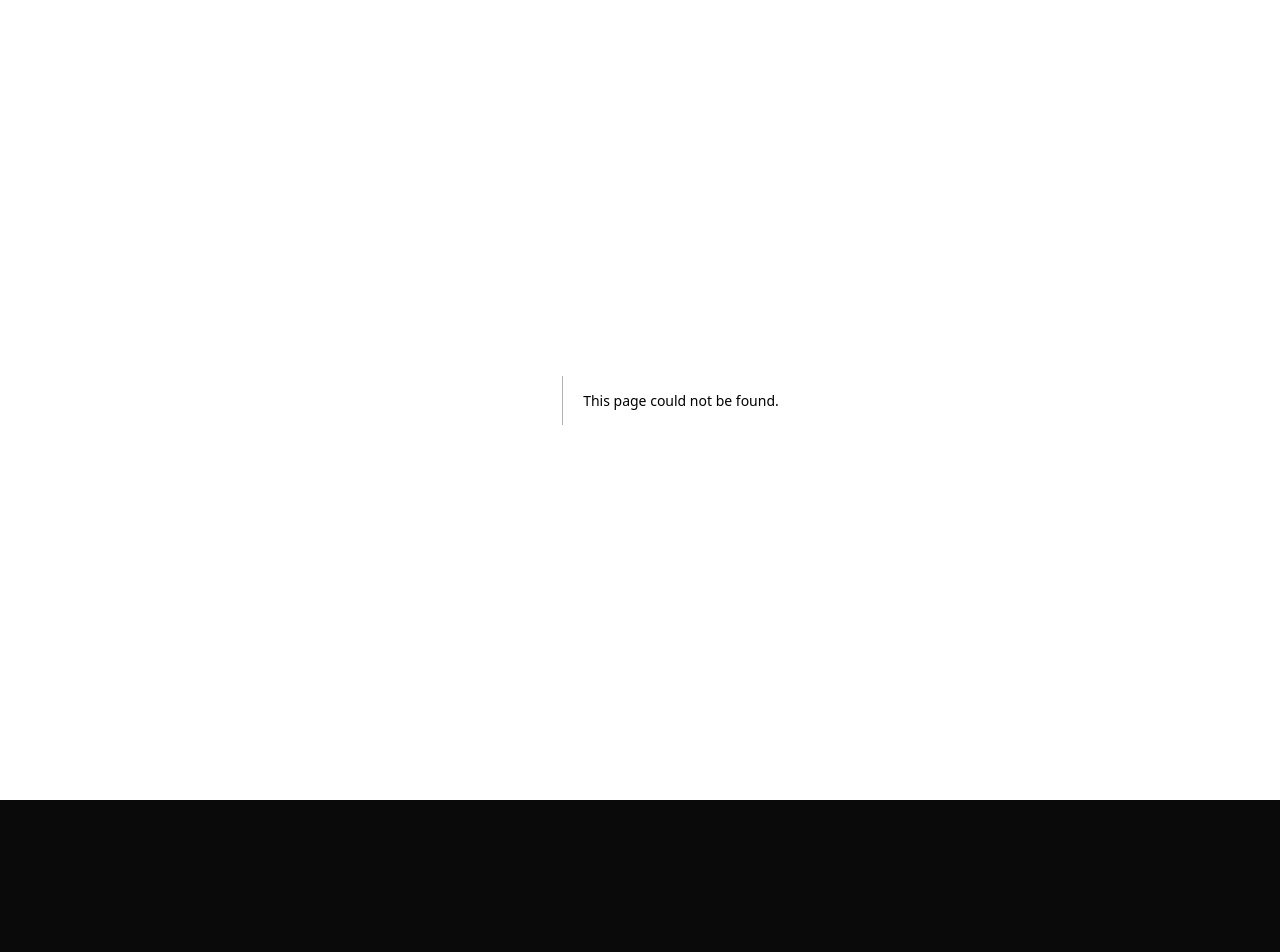
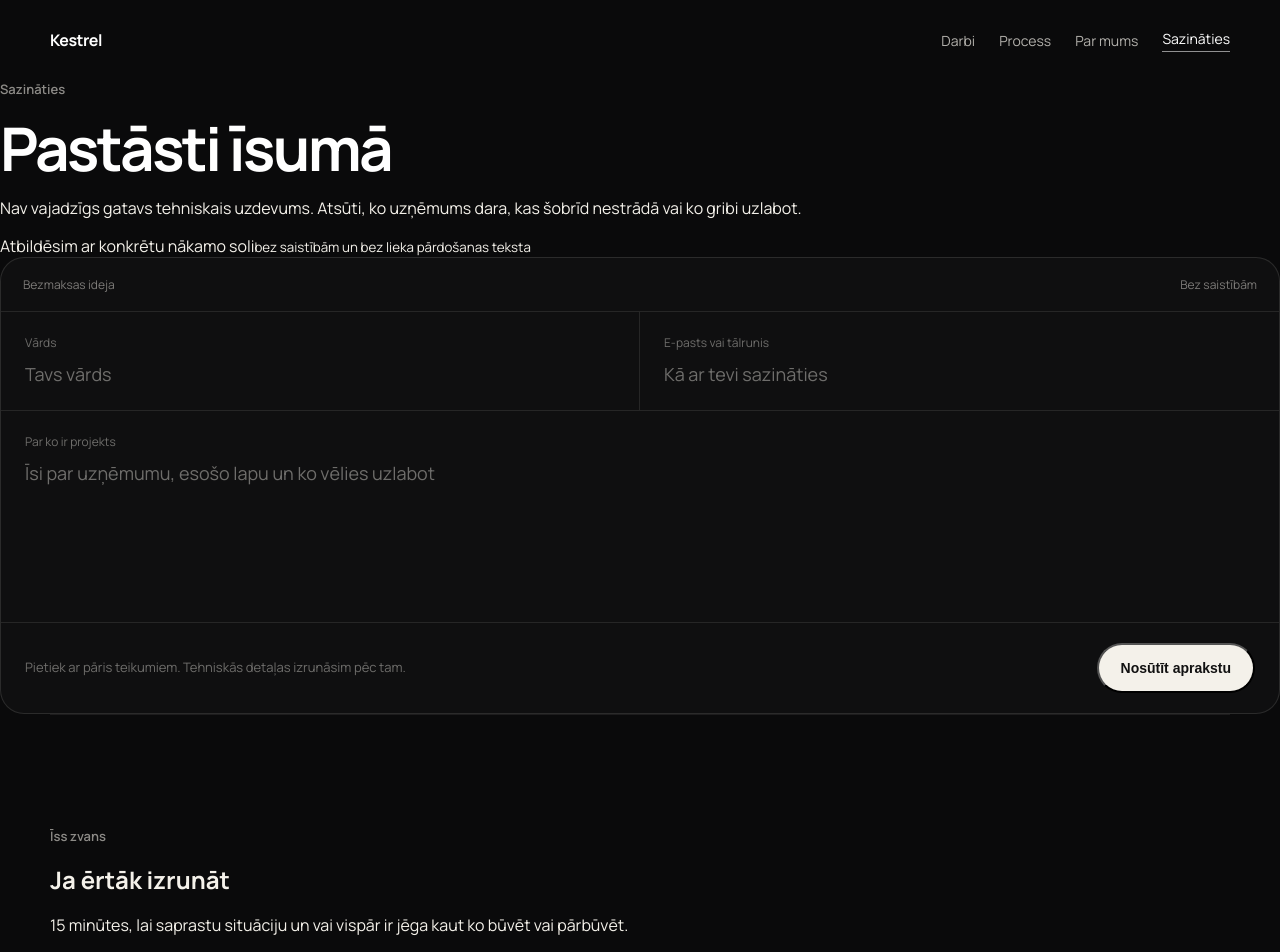
Before and after one commit to davisl24/WEBSITEAGENCY, a Next.js app: page /kontakti in a window 1280 px wide. Before the commit this address had no page. Shown: the top 952 px of the page. Before the commit the page ends 800 px from the top, so only its background shows below. Built offline with nearby package versions, Linux system fonts and the light colour scheme.

Commit message:
feat: add contact page

```diff
--- /dev/null
+++ b/app/kontakti/page.tsx
@@ -0,0 +1,105 @@
+import type { Metadata } from "next";
+import RevealOnView from "../components/RevealOnView";
+
+export const metadata: Metadata = {
+  title: "Kontakti | Kestrel",
+  description:
+    "Pastāsti īsumā par uzņēmumu vai mājaslapu. Atbildēsim ar konkrētu nākamo soli.",
+};
+
+export default function ContactPage() {
+  return (
+    <main className="service-page contact-page">
+      <header className="service-page-header" aria-label="Galvenā navigācija">
+        <a className="brand" href="/" aria-label="Sākumlapa">Kestrel</a>
+        <nav className="service-page-nav" aria-label="Galvenā navigācija">
+          <a href="/#work">Darbi</a>
+          <a href="/#process">Process</a>
+          <a href="/par-mums">Par mums</a>
+          <a className="header-cta" href="/kontakti" aria-current="page">Sazināties</a>
+        </nav>
+      </header>
+
+      <section className="contact-page-hero">
+        <div className="contact-page-copy">
+          <p className="service-page-kicker">Sazināties</p>
+          <h1>Pastāsti īsumā</h1>
+          <p>
+            Nav vajadzīgs gatavs tehniskais uzdevums. Atsūti, ko uzņēmums dara,
+            kas šobrīd nestrādā vai ko gribi uzlabot.
+          </p>
+
+          <div className="contact-page-note">
+            <span>Atbildēsim ar konkrētu nākamo soli</span>
+            <small>bez saistībām un bez lieka pārdošanas teksta</small>
+          </div>
+        </div>
+
+        <RevealOnView className="contact-page-form-wrap" delay={80}>
+          <div className="contact-card contact-page-form">
+            <div className="contact-card-top">
+              <span>Bezmaksas ideja</span>
+              <span>Bez saistībām</span>
+            </div>
+
+            <div className="contact-fields">
+              <label>
+                <span>Vārds</span>
+                <input type="text" name="name" placeholder="Tavs vārds" />
+              </label>
+
+              <label>
+                <span>E-pasts vai tālrunis</span>
+                <input type="text" name="contact" placeholder="Kā ar tevi sazināties" />
+              </label>
+
+              <label className="contact-field-wide">
+                <span>Par ko ir projekts</span>
+                <textarea
+                  name="message"
+                  rows={5}
+                  placeholder="Īsi par uzņēmumu, esošo lapu un ko vēlies uzlabot"
+                />
+              </label>
+            </div>
+
+            <div className="contact-actions">
+              <p>Pietiek ar pāris teikumiem. Tehniskās detaļas izrunāsim pēc tam.</p>
+              <button type="button" className="button button-primary">Nosūtīt aprakstu</button>
+            </div>
+          </div>
+        </RevealOnView>
+      </section>
+
+      <section className="service-page-section contact-page-call" aria-labelledby="contact-call-title">
+        <div>
+          <RevealOnView>
+            <p className="service-page-kicker">Īss zvans</p>
+          </RevealOnView>
+
+          <RevealOnView className="line-mask-reveal" delay={60}>
+            <h2 id="contact-call-title" className="service-line-stack contact-page-call-title">
+              <span className="service-reveal-line"><span>Ja ērtāk izrunāt</span></span>
+            </h2>
+          </RevealOnView>
+        </div>
+
+        <RevealOnView className="contact-page-call-copy" delay={140}>
+          <p>
+            15 minūtes, lai saprastu situāciju un vai vispār ir jēga kaut ko būvēt vai pārbūvēt.
+          </p>
+          <a className="call-cta" href="#contact-form">
+            <span className="call-dot" aria-hidden="true" />
+            <span>Rezervēt bezmaksas zvanu</span>
+            <span aria-hidden="true">→</span>
+          </a>
+        </RevealOnView>
+      </section>
+
+      <footer className="service-page-footer">
+        <span>Kestrel, SIA · Reģ. nr. 40203559349</span>
+        <span>© 2026</span>
+      </footer>
+    </main>
+  );
+}
```
